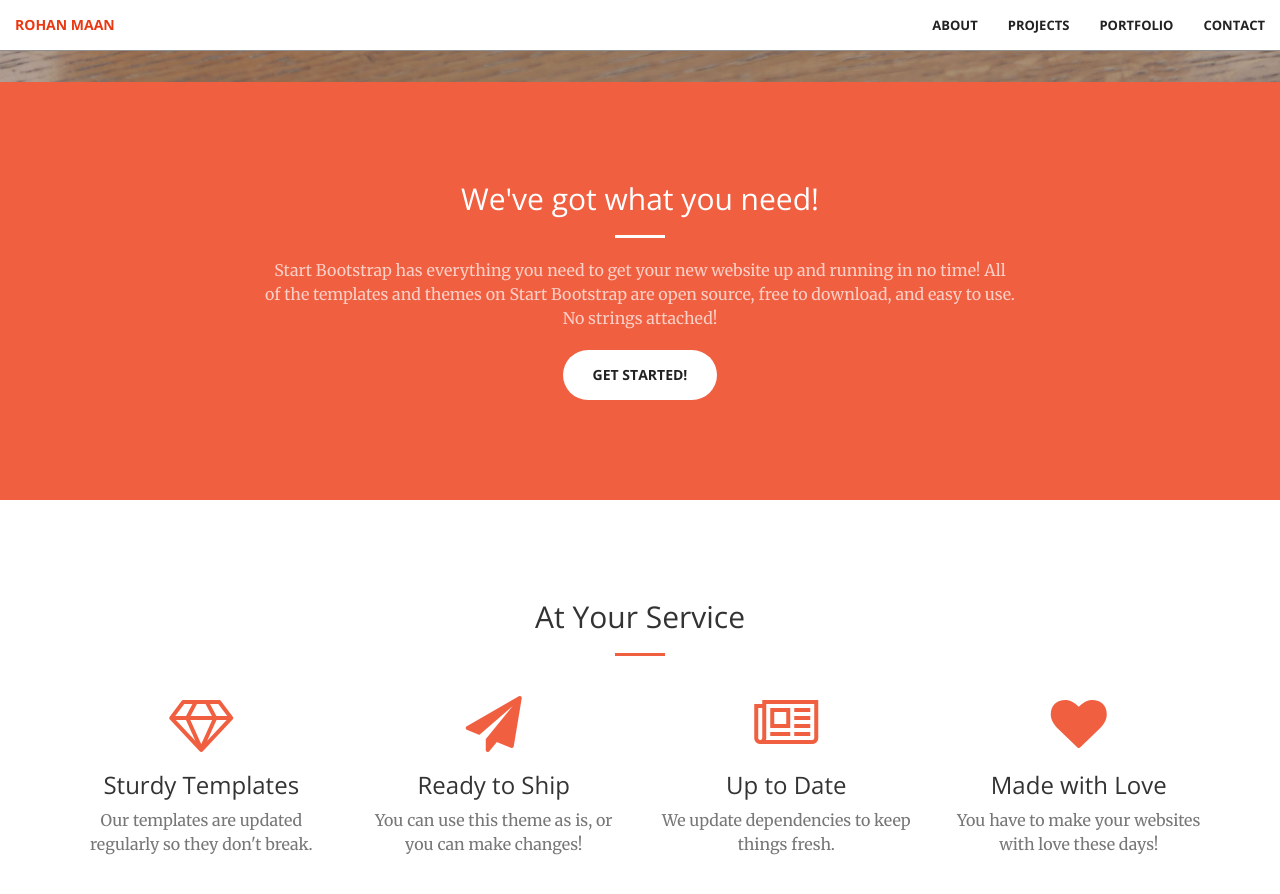
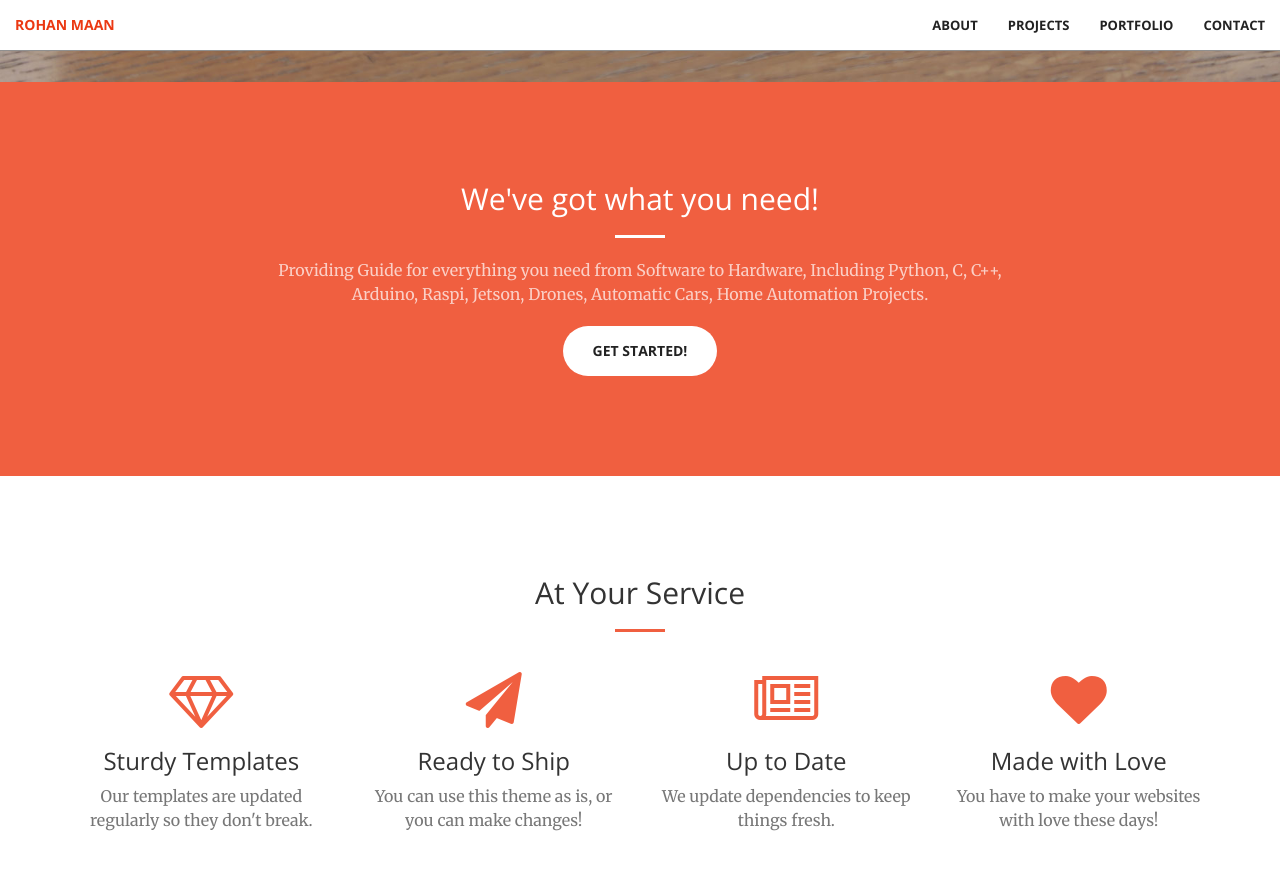
Before and after one commit to whosthemaan/web, a Jekyll site: the page built from index.html, in a window 1280 px wide and 900 px high, scrolled down 818 px. Shown: the top 894 px of the window. Built offline with Jekyll 4.4.1, drawn with Linux system fonts in a browser that asks for light colours.

Commit message:
Update call-to-action.html

```diff
--- a/_includes/call-to-action.html
+++ b/_includes/call-to-action.html
@@ -4,7 +4,7 @@
             <div class="col-lg-8 col-lg-offset-2 text-center">
                 <h2 class="section-heading">We've got what you need!</h2>
                 <hr class="light">
-                <p class="text-faded">Start Bootstrap has everything you need to get your new website up and running in no time! All of the templates and themes on Start Bootstrap are open source, free to download, and easy to use. No strings attached!</p>
+                <p class="text-faded">Providing Guide for everything you need from Software to Hardware, Including Python, C, C++, Arduino, Raspi, Jetson, Drones, Automatic Cars, Home Automation Projects.</p>
                 <a href="#" class="btn btn-default btn-xl">Get Started!</a>
             </div>
         </div>
```
